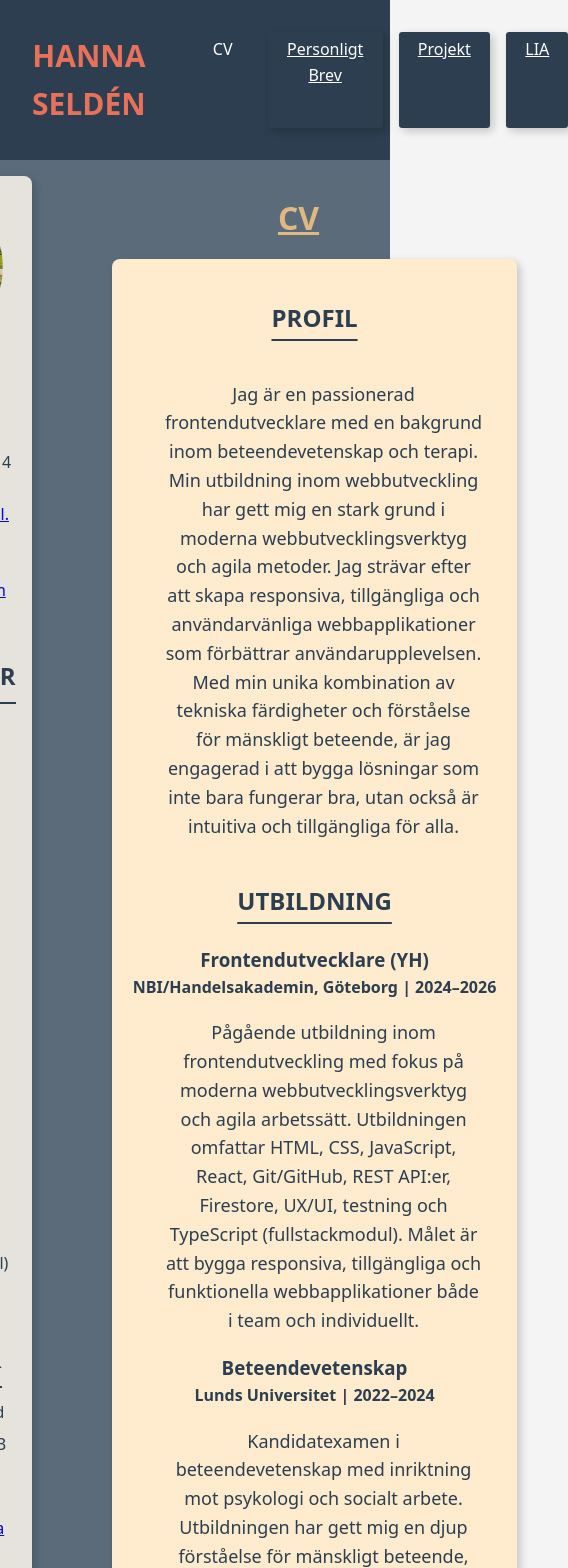
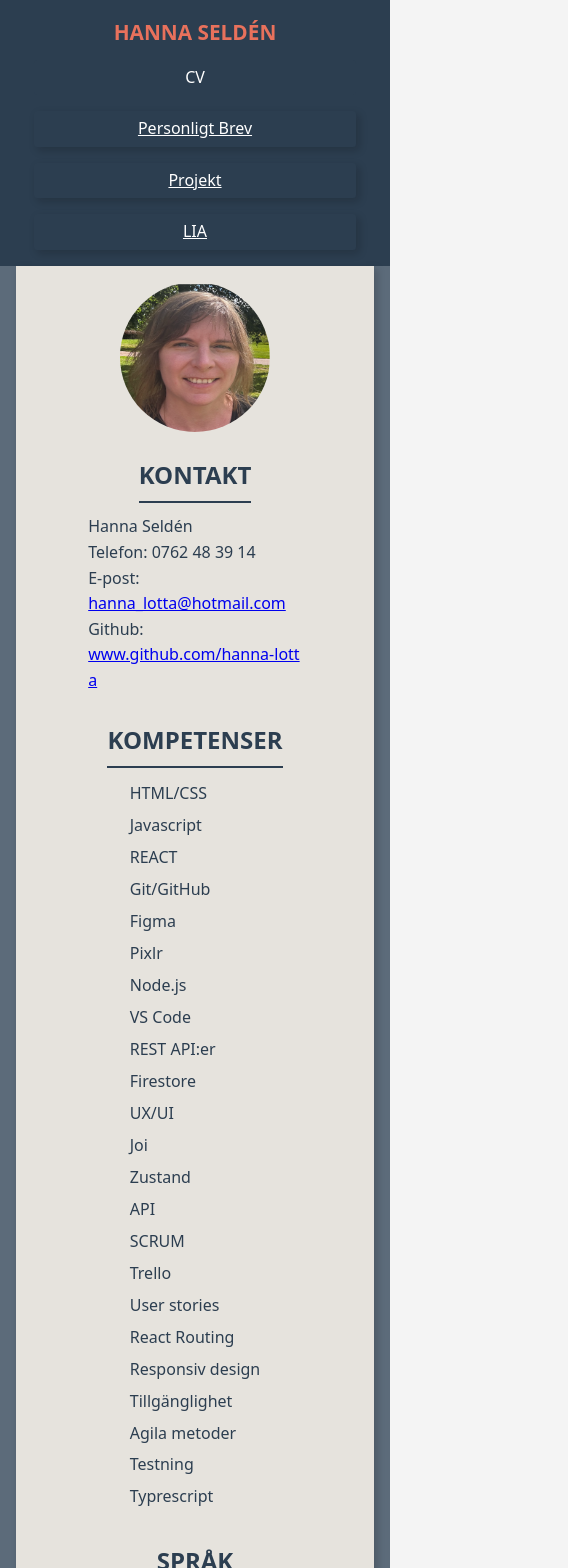
Before and after one commit to hanna-lotta/portfolio, a React (Vite) app: page /#/ in a window 390 px wide. Shown: the top 1568 px of the page, 568 px wide, since content can reach past the window. Built offline with nearby package versions, Linux system fonts and the light colour scheme.

Commit message:
personal letter styling

```diff
--- a/src/App.css
+++ b/src/App.css
@@ -64,3 +64,35 @@ main {
 	padding: 10px 20px;
 	color: white;
 }
+@media (max-width: 600px) {
+  header {
+    flex-direction: column;
+    align-items: center;
+    padding: 1em;
+  }
+
+  header h1 {
+    margin-right: 0;
+    font-size: 1.3em;
+    margin-bottom: 0.5em;
+  }
+
+  .links {
+    flex-direction: column;
+    gap: 0.5em;
+    width: 100%;
+    align-items: center;
+  }
+
+  .links > a {
+    width: 90%;
+    text-align: center;
+    padding: 0.5em 0;
+  }
+
+  .navigation {
+    flex-direction: column;
+    align-items: stretch;
+    padding: 10px 5px;
+  }
+}
--- a/src/data/personalLetter.js
+++ b/src/data/personalLetter.js
@@ -1,18 +1,45 @@
 
-const personalLetter = [
+const personalLetter =
 { Id: 1,
-  title: "Personligt brev",
-  content: `
-  Jag heter Hanna Seldén och är en passionerad frontendutvecklare med en bakgrund inom beteendevetenskap och terapi. Jag studerar för närvarande vid NBI/Handelsakademin i Göteborg, där jag fördjupar mig i moderna webbutvecklingsverktyg och agila metoder. Min utbildning omfattar HTML, CSS, JavaScript, React, Git/GitHub, REST API:er, Firestore, UX/UI, testning och TypeScript.
-  Jag har en kandidatexamen i beteendevetenskap från Lunds Universitet, där jag har lärt mig att förstå mänskligt beteende, kommunikation och gruppdynamik. Denna kunskap tillämpar jag i mitt arbete som frontendutvecklare för att skapa användarcentrerade lösningar. Dessutom är jag certifierad KBT-terapeut, vilket har gett mig verktyg för att förstå och förändra beteenden och tankemönster.
-  Jag har erfarenhet av att arbeta med responsiva webbapplikationer och har utvecklat en webbshop i React för sommarleksaker, där jag implementerade funktionalitet för sökning, sortering och en dynamisk kundvagn. Jag har också arbetat med enhetstestning och end-to-end testning för att säkerställa kodens kvalitet och stabilitet.
-  Jag är engagerad i att skapa responsiva, tillgängliga och användarvänliga webbapplikationer som förbättrar användarupplevelsen. Jag strävar efter att bygga lösningar som inte bara fungerar bra, utan också är intuitiva och tillgängliga för alla. Min unika kombination av tekniska färdigheter och förståelse för mänskligt beteende gör mig till en värdefull tillgång i alla projekt jag deltar i.
-  Jag ser fram emot att bidra med mina kunskaper och erfarenheter i framtida projekt och att fortsätta utvecklas som frontendutvecklare. Jag är övertygad om att min bakgrund inom beteendevetenskap och terapi, tillsammans med min tekniska kompetens, kommer att göra mig till en effektiv och empatisk utvecklare som kan skapa lösningar som verkligen gör skillnad.
+	title: "Personligt brev",
+	content: `Jag heter Hanna Seldén och studerar till Frontendutvecklare vid NBI/Handelsakademin i Göteborg. Jag har nu studerat i ett år och har fått grundläggande kunskaper inom Frontendutveckling.
+  	Utbildningen är en tvåårig YH-utbildning som kombinerar teori och praktik och som möter dagens företags kompetenskrav inom Frontend.
+
+  	upplägget i skolan är en kombination av individuella projekt och grupparbeten. Jag har haft möjlighet att arbeta med olika teknologier som HTML, CSS, - mitt allra första projekt var en ...
+  	JavaScript,...skapa foodtruckapp och ett hangman grupprpojekt.
+   	Figma, Pixlr,... skapa wireframers mockups och prototyper i figma. klippa och ändra bilder med pixlr.   , research på målgrupp och skapa personas
+   	färglära - för UX/UI-design.
+   	agila metoder - vi testade att arbeta med scrum men daily standups och använda trello. usser stories och planering av sprintar.
+    och  React, - routing, komponenter, props, state, hooks, useState, useEffect, useContext, useReducer. zustand för statehantering.
+   	Git/GitHub, - versionshantering och samarbete i team.
+   	REST API:er, - anrop och hantering av data från externa källor
+   	Firestore, - molnbaserad databas för lagring och hämtning av
+	Git/GitHub, REST API:er, Firestore, UX/UI,
+	testning - enhetstestning med Jest och end-to-end testning med Playwright.
+	och TypeScript.
+
+  	vi har också lärt oss att arbeta med agila metoder och verktyg som Figma och Pixlr för design och prototypframtagning.
+
+  	Jag har också haft möjlighet att arbeta med responsiva webbapplikationer och har utvecklat en webbshop i React för sommarleksaker, där jag implementerade funktionalitet för sökning, sortering och en dynamisk kundvagn. Jag har också arbetat med enhetstestning och end-to-end testning för att säkerställa kodens kvalitet och stabilitet.
+
+  	vilket ger mig möjlighet att tillämpa mina kunskaper i verkliga projekt. Jag har lärt mig att arbeta med moderna webbutvecklingsverktyg och agila metoder, vilket jag anser är avgörande för att skapa effektiva och användarvänliga webbapplikationer.
+
+  	Utbildningen har gett mig en stark grund i moderna webbutvecklingsverktyg och agila metoder. Jag är nu redo att ta nästa steg i min karriär och söker en praktikplats som Frontendutvecklare för att få praktisk erfarenhet och fortsätta utvecklas inom området.
+
+  	Min tidigare arbetslivserfarenhet är inom den mäskliga sektorn då jag tidigare har utbildat mig inom Beteendevetenskap och terapi. Jag har arbetat med människor i över 20 år främst inom olika boeendeformer för personer med behov av stöd inom sektorer som funktionsstöd, demensvård psykisk ohälsa, barn/unga&familjestöd samt missbruk.
+
+  	Jag studerar för närvarande  där jag fördjupar mig i moderna webbutvecklingsverktyg och agila metoder. Min utbildning omfattar HTML, CSS, JavaScript, React, Git/GitHub, REST API:er, Firestore, UX/UI, testning och TypeScript.
 
 
-  mitt yngre jag ville lära mig om psykologi och mäskligt bettende. Men den yngre versionen av mig visste inte riktigt vad jag ville bli. Detta har lett till en oförfyllt arbetsliv där jag inte kunnat använda min fulla potential. Jag har på senaste tid velat byta bana helt och mer intresserat mig för webbutveckling och någonting mer konkret. Jag har även längtat efter att få leva ut min kreativitet och skaparlust. Jag tycker att webbutveckling möter dom önskningarna jag har. Jag håller på att lära mig hantverket som det är att bli en bra kodare. Jag är spänd på att se hur mycket jag kan lära mig och utveckla kunskaper i en arbetsmiljö med proffessionella och jag tänker att det finns oerhört mycket mer att lära och jag vill bara insupa kunskapen och erfarenheten som finns där ute.
+  	Jag har erfarenhet av att arbeta med responsiva webbapplikationer och har utvecklat en webbshop i React för sommarleksaker, där jag implementerade funktionalitet för sökning, sortering och en dynamisk kundvagn. Jag har också arbetat med enhetstestning och end-to-end testning för att säkerställa kodens kvalitet och stabilitet.
+  	Jag är engagerad i att skapa responsiva, tillgängliga och användarvänliga webbapplikationer som förbättrar användarupplevelsen. Jag strävar efter att bygga lösningar som inte bara fungerar bra, utan också är intuitiva och tillgängliga för alla. Min unika kombination av tekniska färdigheter och förståelse för mänskligt beteende gör mig till en värdefull tillgång i alla projekt jag deltar i.
+  	Jag ser fram emot att bidra med mina kunskaper och erfarenheter i framtida projekt och att fortsätta utvecklas som frontendutvecklare. Jag är övertygad om att min bakgrund inom beteendevetenskap och terapi, tillsammans med min tekniska kompetens, kommer att göra mig till en effektiv och empatisk utvecklare som kan skapa lösningar som verkligen gör skillnad.
+
+  	Hur jag hamnade inom Frontend är...jag tänker att min bakgrund inte är bortkastad tid utan något som jag kan använda i mitt nya yrkesval.
+
+  	mitt yngre jag ville lära mig om psykologi och mäskligt beteende. Men den yngre versionen av mig visste inte riktigt vad jag ville bli. Detta har lett till en oförfyllt arbetsliv där jag inte kunnat använda min fulla potential. Jag har på senaste tid velat byta bana helt och mer intresserat mig för webbutveckling och någonting mer konkret. Jag har även längtat efter att få leva ut min kreativitet och skaparlust. Jag tycker att webbutveckling möter dom önskningarna jag har. Jag håller på att lära mig hantverket som det är att bli en bra kodare. Jag är spänd på att se hur mycket jag kan lära mig och utveckla kunskaper i en arbetsmiljö med proffessionella och jag tänker att det finns oerhört mycket mer att lära och jag vill bara insupa kunskapen och erfarenheten som finns där ute.
   `,
-  signature: "Hanna Seldén",
+	signature: "Hanna Seldén",
 }
-]
+
 export { personalLetter }
--- a/src/index.css
+++ b/src/index.css
@@ -13,7 +13,7 @@
 	  box-sizing: border-box;
 	  margin: 0;
 	  padding: 0;
-	  /*font-family: Arial, sans-serif;*/
+
   }
 
   body {
--- a/src/pages/About.css
+++ b/src/pages/About.css
@@ -26,6 +26,9 @@
   		font-family: 'Gabriela', serif;
   		font-size: 1.5em;
 	}
+	.letter-content {
+  		white-space: pre-line;
+	}
 	.signature {
 		font-family: 'Gabriela', cursive;
 		padding-top: 1em;
--- a/src/pages/About.jsx
+++ b/src/pages/About.jsx
@@ -5,15 +5,10 @@ import { personalLetter } from '../data/personalLetter'
 const About = () => {
 	return (
  <div className="letter">
-		<h1 className='letter-header'>Personligt Brev</h1>
-		<div className='letter-card'>
-		{personalLetter.map((letter) => (
-			<div className='personal-letter' key={letter.id}>
-			<p>{letter.content}</p>
-			<p className='signature'>{letter.signature}</p>
-	  </div>
-
-		))}
+    <h1 className="letter-header">{personalLetter.title}</h1>
+    <div className='letter-card' style={{ whiteSpace: "pre-line" }}>
+      {personalLetter.content}
+		 <p className="signature">{personalLetter.signature}</p>
     </div>
   </div>
 	)
--- a/src/pages/Home.css
+++ b/src/pages/Home.css
@@ -84,3 +84,51 @@
   		color: #2c3e50;
 	}
 }
+@media (min-width: 390px) and (max-width: 650px) {
+  .home {
+	display: flex;
+    flex-direction: column;
+    align-items: stretch;
+    width: 100%;
+
+  .sidebar,
+  .CV {
+    width: 100%;
+    margin: 0;
+    border-radius: 0;
+    padding: 1em 0.5em;
+    box-sizing: border-box;
+  }
+  .main-content {
+    width: 100%;
+    padding: 1em 0.5em;
+    margin: 0;
+    box-sizing: border-box;
+  }
+  .cv-mainheader {
+	padding: 1em;
+  }
+}
+}
+@media (min-width: 651px) and (max-width: 1023px) {
+  .home {
+
+
+
+  .sidebar {
+    width: 40%;
+    margin: 0 0 1em 0;
+    border-radius: 0.5em 0.5em 0 0;
+	margin: 1em;
+	box-shadow: 0.2rem 0.2rem 0.5rem rgba(8, 8, 8, 0.2);
+  }
+  .CV {
+    padding: 1em;
+	width: 60%;
+  }
+  .main-content {
+    padding: 0.5em;
+    margin: 0;
+  }
+}
+}
--- a/src/pages/Home.jsx
+++ b/src/pages/Home.jsx
@@ -28,11 +28,20 @@ const Home = () => {
 			<li>Javascript</li>
 			<li>REACT</li>
 			<li>Git/GitHub</li>
+			<li>Figma</li>
+			<li>Pixlr</li>
 			<li>Node.js</li>
 			<li>VS Code</li>
 			<li>REST API:er</li>
 			<li>Firestore</li>
 			<li>UX/UI</li>
+			<li>Joi</li>
+			<li>Zustand</li>
+			<li>API</li>
+			<li>SCRUM</li>
+			<li>Trello</li>
+			<li>User stories</li>
+			<li>React Routing</li>
 			<li>Responsiv design</li>
 			<li>Tillgänglighet</li>
 			<li>Agila metoder</li>
```
Lines whose indentation alone changed are shown as unchanged.
